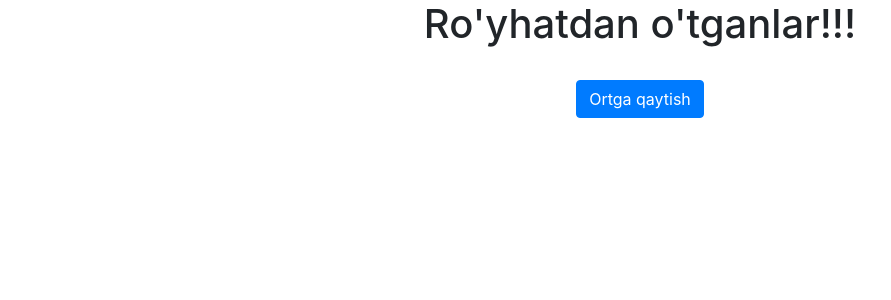
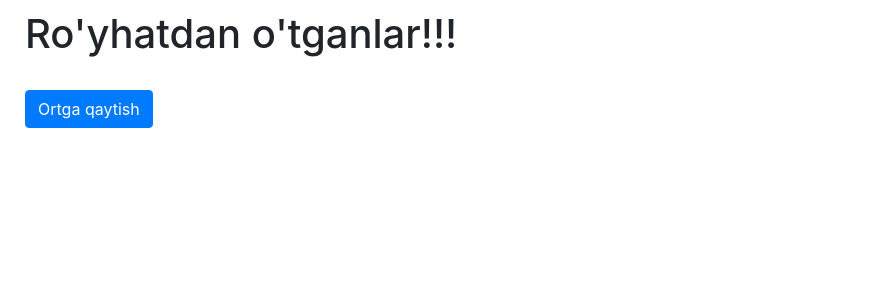
Before and after one commit to success-99/rollhalluz, a Django app: page /list/ in a window 1280 px wide. Shown: the top 300 px of the page, without its empty margins (0-891 px from the left). Run offline with Django 4.2, Linux system fonts and the light colour scheme; the visitor is signed in with stand-in values (Sample User, id 1); some libraries are stand-ins or nearby versions.

Commit message:
text edit templates

```diff
--- a/templates/signup.html
+++ b/templates/signup.html
@@ -42,7 +42,7 @@
       {% render_field form.phone|attr:'required:true'  class="form-control" placeholder="904442033" %}
     </div>
    <div class="form-group col-md-6">
-      <label for="gender">Sinf tanlash</label>
+      <label for="gender">Jinsingizni tanlang</label>
       {% render_field form.gender|attr:'required:true' class="form-control" placeholder="Jinsingiz" %}
     </div>
   </div>
--- a/templates/table_user.html
+++ b/templates/table_user.html
@@ -7,16 +7,22 @@
 
     <title>Success</title>
 </head>
+<style>
+    .container{
+    margin-left: 10px;
+    margin-top: 10px;
+    }
+</style>
 
 <body>
-<center>
-<h1>Ro'yhatdan o'tganlar!!!</h1><br>
+<div class="container">
+    <h1>Ro'yhatdan o'tganlar!!!</h1><br>
      {% for e in users %}
-    <h5>Ismi: {{e.full_name}}, Telefon: {{e.phone}}, Yoshi: {{e.birth_day}}.</h5><hr>
+    <h5>{{ forloop.counter }}. Ismi: {{e.full_name}}, Telefon: {{e.phone}}, Yoshi: {{e.birth_day}}.</h5><hr>
 
         {% endfor %}
 
     <a href="/" class="btn btn-primary">Ortga qaytish</a>
-</center>
+</div>
 </body>
 </html>
--- a/users/views.py
+++ b/users/views.py
@@ -78,5 +78,5 @@ def is_staff_user(user):
 def table_user(request):
     if not request.user.is_authenticated or not request.user.is_staff:
         return HttpResponseForbidden("Sizga bu sahifani ko'rish huquqi berilmagan.")
-    users = CustomUser.objects.all()
+    users = CustomUser.objects.filter(is_staff=False)
     return render(request, 'table_user.html', {'users': users})
```
